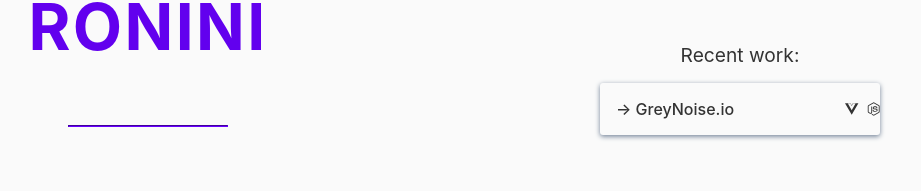
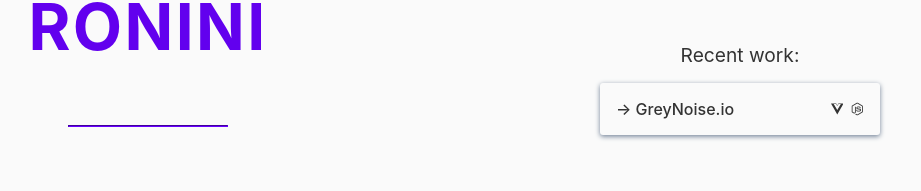
Before and after one commit to Roninii/portfolio, a Nuxt app: page / in a window 1280 px wide. Shown: the part 229-420 px from the top of the page, without its empty margins (196-1117 px from the left). Built offline with nearby package versions, Linux system fonts and the light colour scheme.

Commit message:
add margin to last icon in project

```diff
--- a/assets/style.css
+++ b/assets/style.css
@@ -252,6 +252,10 @@ h2 {
   margin-left: 0.5rem;
 }
 
+.projects__project .icon:last-child {
+  margin-right: 1rem;
+}
+
 .projects__github {
   display: inline-block;
   background-clip: text;
```
